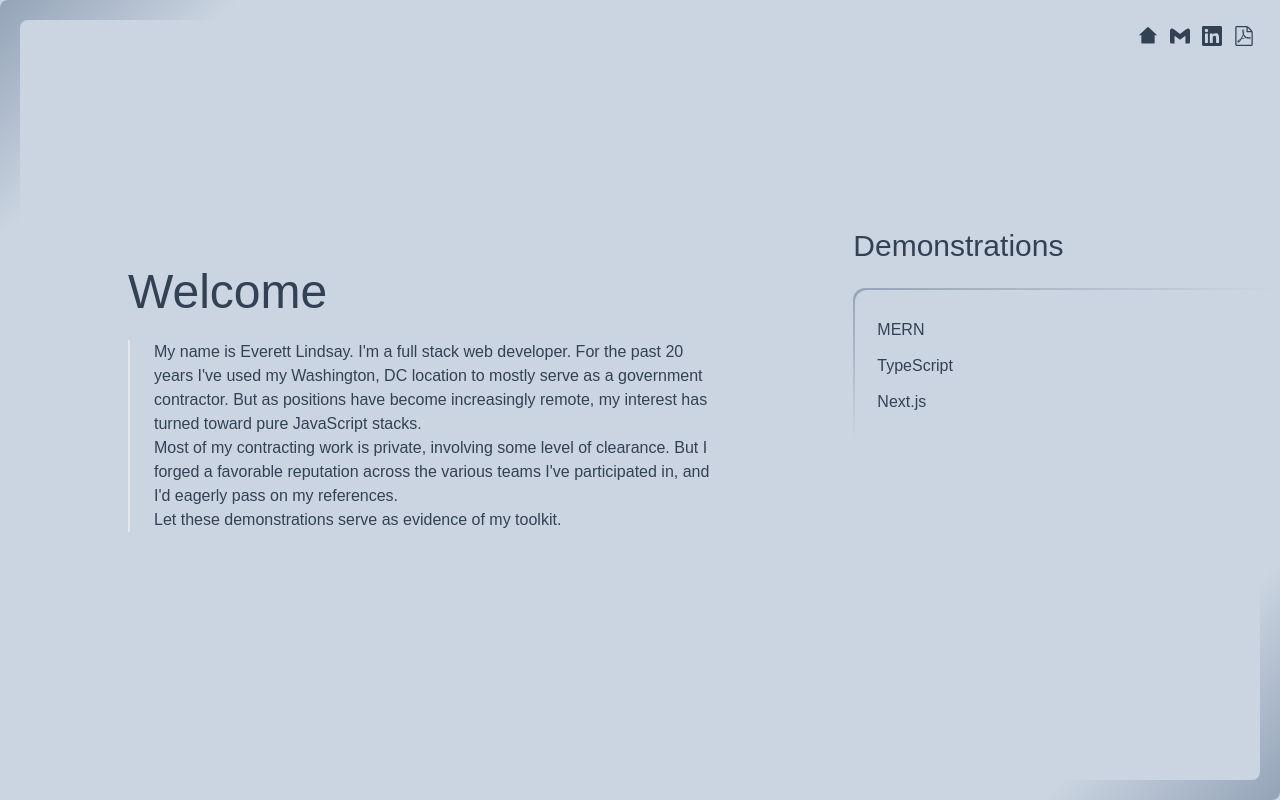
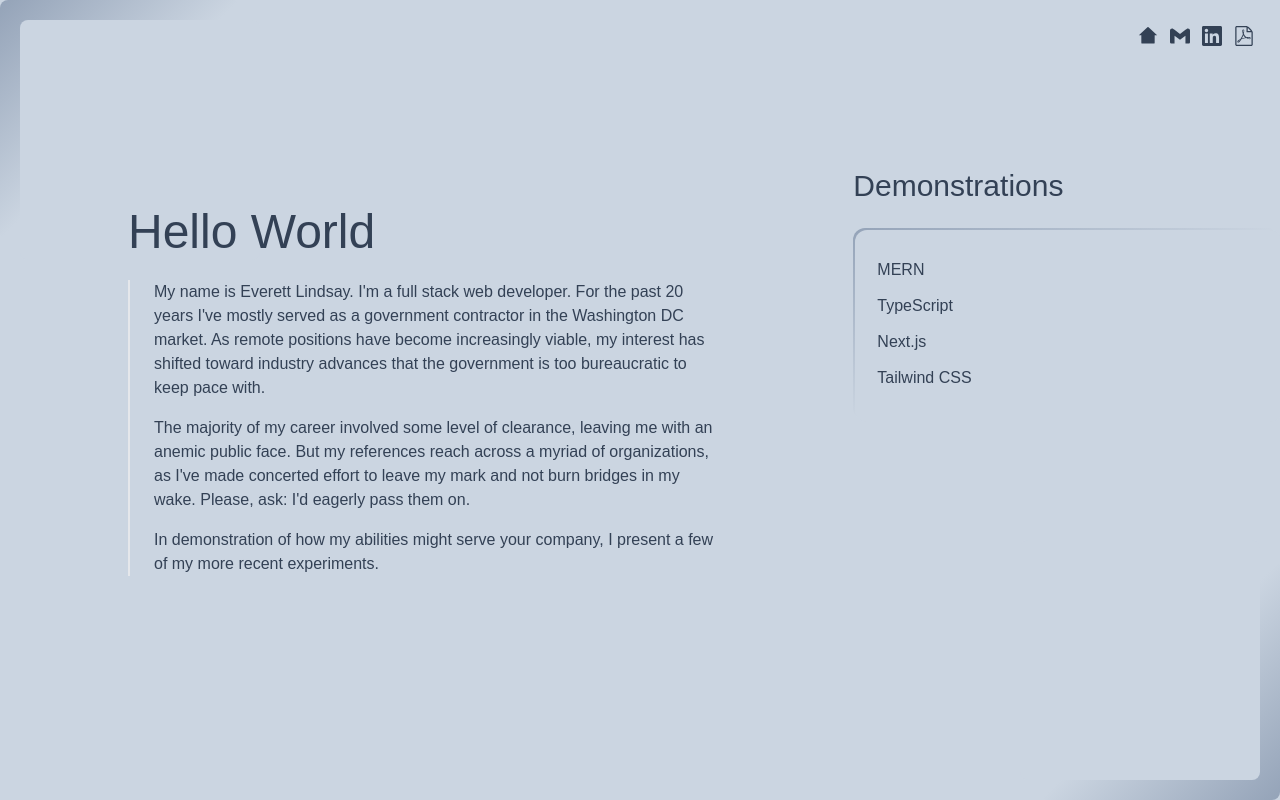
Before and after one commit to Ever-It-Lazy/portfolio, a Next.js app: page / in a window 1280 px wide. Built offline with nearby package versions, Linux system fonts and the light colour scheme; a web font is replaced by a local one.

Commit message:
added Tailwind block

```diff
--- a/pages/index.js
+++ b/pages/index.js
@@ -7,18 +7,21 @@ import Mern from './mern';
 import { useState } from 'react';
 import Next from './nextjs';
 import TypeScript from './typescript';
+import Tailwind from './tailwind';
 
 export default function Home() {
 	const [showHome, setShowHome] = useState(true);
 	const [showMern, setShowMern] = useState(false);
 	const [showTypeScript, setShowTypeScript] = useState(false);
 	const [showNext, setShowNext] = useState(false);
+	const [showTailwind, setShowTailwind] = useState(false);
 
 	const toggleOff = () => {
 		setShowHome(false);
 		setShowMern(false);
 		setShowTypeScript(false);
 		setShowNext(false);
+		setShowTailwind(false);
 	}
 
 	const toggleHome = () => {
@@ -39,6 +42,11 @@ export default function Home() {
 	const toggleNext = () => {
 		toggleOff();
 		setShowNext(true);
+	};
+
+	const toggleTailwind = () => {
+		toggleOff();
+		setShowTailwind(true);
 	};
 
 	return (
@@ -65,7 +73,8 @@ export default function Home() {
 					{ showHome ? <Welcome /> : null }
 					{ showMern ? <Mern /> : null }
 					{ showTypeScript ? <TypeScript /> : null }
-					{showNext ? <Next /> : null}
+					{ showNext ? <Next /> : null }
+					{ showTailwind ? <Tailwind /> : null }
 				</div>
 				<div className="col-span-1">
 					<h2 className="hdr2">Demonstrations</h2>
@@ -80,6 +89,9 @@ export default function Home() {
 						<li className="leading-9">
 							<a onClick={toggleNext} className="link-underline">Next.js</a>
 						</li>
+						<li className="leading-9">
+							<a onClick={toggleTailwind} className="link-underline">Tailwind CSS</a>
+						</li>
 					</ul>
 				</div>
 				<div className="absolute bg-gradient-to-br from-transparent via-slate-300 to-slate-400 h-60 w-60 rounded-lg -z-10 bottom-0 right-0">
--- a/pages/mern.js
+++ b/pages/mern.js
@@ -6,9 +6,22 @@ export default function Mern() {
 		<div>
 			<h1 className="hdr1">MERN</h1>
 			<div className="border-l-2 pl-6">
-				<ul>
-					<li>Express</li>
-					<li>React-Bootstrap</li>
+				<p className="mb-4">
+					(Use my email address to log in. The password is "password.")
+				</p>
+				<p className="mb-4">
+					I chose MERN because it's a full JavaScript stack. I suspect
+					using the same language on both the frontend and the backend will
+					be easier in the long term than a continued investment in
+					mastering separate client and server side technologies.
+				</p>
+				<p className="mb-4">
+					Of all the fullstack options, MERN appealed to me, because React
+					is the most popular JavaScript library, bar none.
+				</p>
+				<ul className="inline-block">
+					<li className="inline-block">Express</li>
+					<li className="inline-block">React-Bootstrap</li>
 					<li>MongoDB</li>
 					<li>Redux Toolkit</li>
 					<li>Postman</li>
--- /dev/null
+++ b/pages/tailwind.js
@@ -0,0 +1,37 @@
+import Link from 'next/link';
+import { SiGithub } from 'react-icons/si';
+
+export default function Tailwind() {
+	return (
+		<div>
+			<h1 className="hdr1">Tailwind CSS</h1>
+			<div className="border-l-2 pl-6">
+				<p className="mb-4">
+					This portfolio is overwhelmingly <a href="https://dunks1980.com/" className="link-underline" target="_blank">Ian Dunkerley's</a> work:
+					give credit where credit is due. I took this opportunity to demonstrate some
+					proficiency with Tailwind (clearly absent from Ian's markup) rather than
+					sell myself as a designer.
+				</p>
+				<p className="mb-4">
+					Next.js was used as framework, because based on my experience
+					it's the easiest way to throw together a React web application.
+				</p>
+				<p className="mb-4">
+					This is all static content, so I can host it from anywhere. I went with Firebase.
+				</p>
+				<ul>
+					<li>Tailwind CSS</li>
+					<li>Next.js</li>
+					<li>Firebase</li>
+				</ul>
+				<ul className="flex items-center">
+					<li>
+						<Link href="https://github.com/Ever-It-Lazy/typescript-tutorial" target="_blank">
+							<SiGithub className="icon" />
+						</Link>
+					</li>
+				</ul>
+			</div>
+		</div>
+	)
+}
--- a/pages/welcome.js
+++ b/pages/welcome.js
@@ -1,23 +1,26 @@
 export default function Welcome() {
 	return (
 		<div>
-			<h1 className="hdr1">Welcome</h1>
+			<h1 className="hdr1">Hello World</h1>
 			<div className="border-l-2 pl-6">
-				<p>
-				My name is Everett Lindsay. I'm a full stack web developer.
-				For the past 20 years I've used my Washington, DC location to
-				mostly serve as a government contractor. But as positions
-				have become increasingly remote, my interest has turned
-				toward pure JavaScript stacks.
+				<p className="mb-4">
+					My name is Everett Lindsay. I'm a full stack web developer.
+					For the past 20 years I've mostly served as a government
+					contractor in the Washington DC market. As remote positions
+					have become increasingly viable, my interest has shifted
+					toward industry advances that the government is too
+					bureaucratic to keep pace with.
 				</p>
-				<p>
-				Most of my contracting work is private, involving some level
-				of clearance. But I forged a favorable reputation across the
-				various teams I've participated in, and I'd eagerly pass on
-				my references.
+				<p className="mb-4">
+					The majority of my career involved some level of clearance,
+					leaving me with an anemic public face. But my
+					references reach across a myriad of organizations, as I've
+					made concerted effort to leave my mark and not burn bridges
+					in my wake. Please, ask: I'd eagerly pass them on.
 				</p>
-				<p>
-				Let these demonstrations serve as evidence of my toolkit.
+				<p className="mb-4">
+					In demonstration of how my abilities might serve your company,
+					I present a few of my more recent experiments.
 				</p>
 			</div>
 		</div>
```
